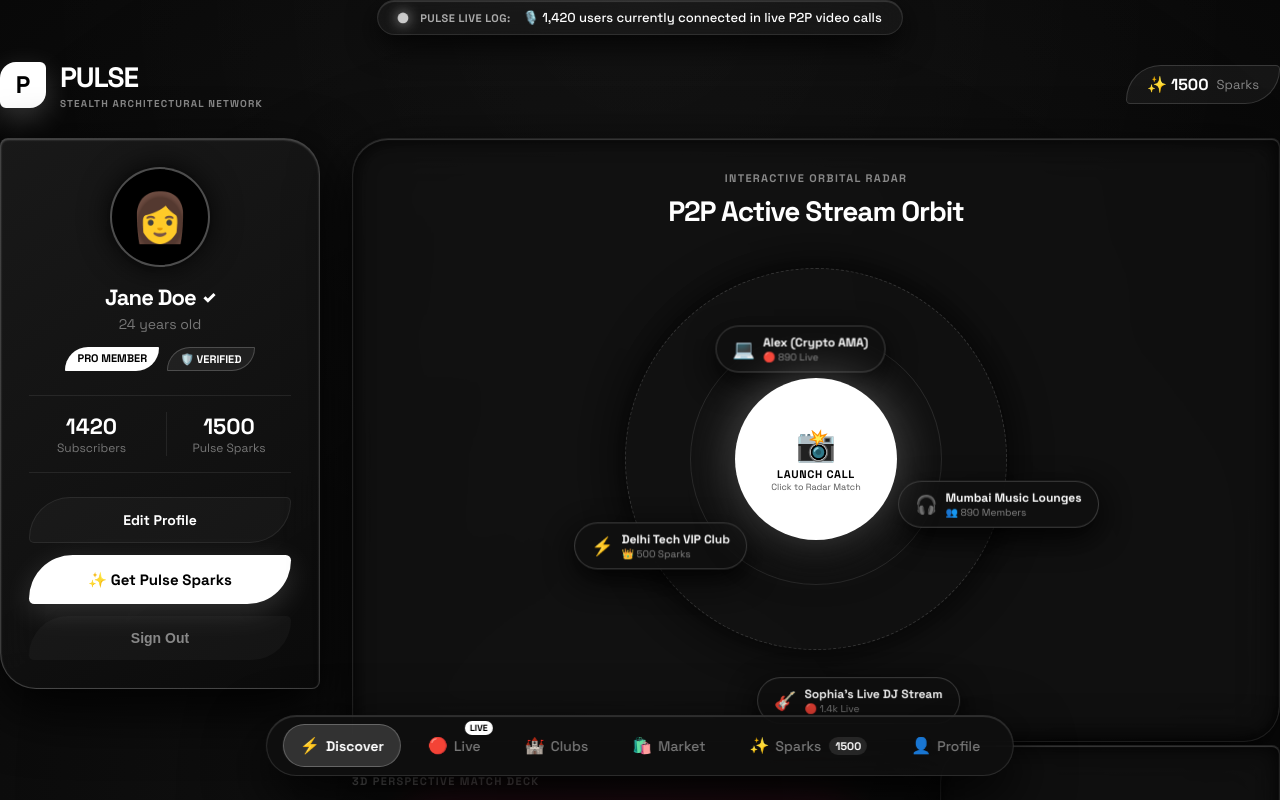
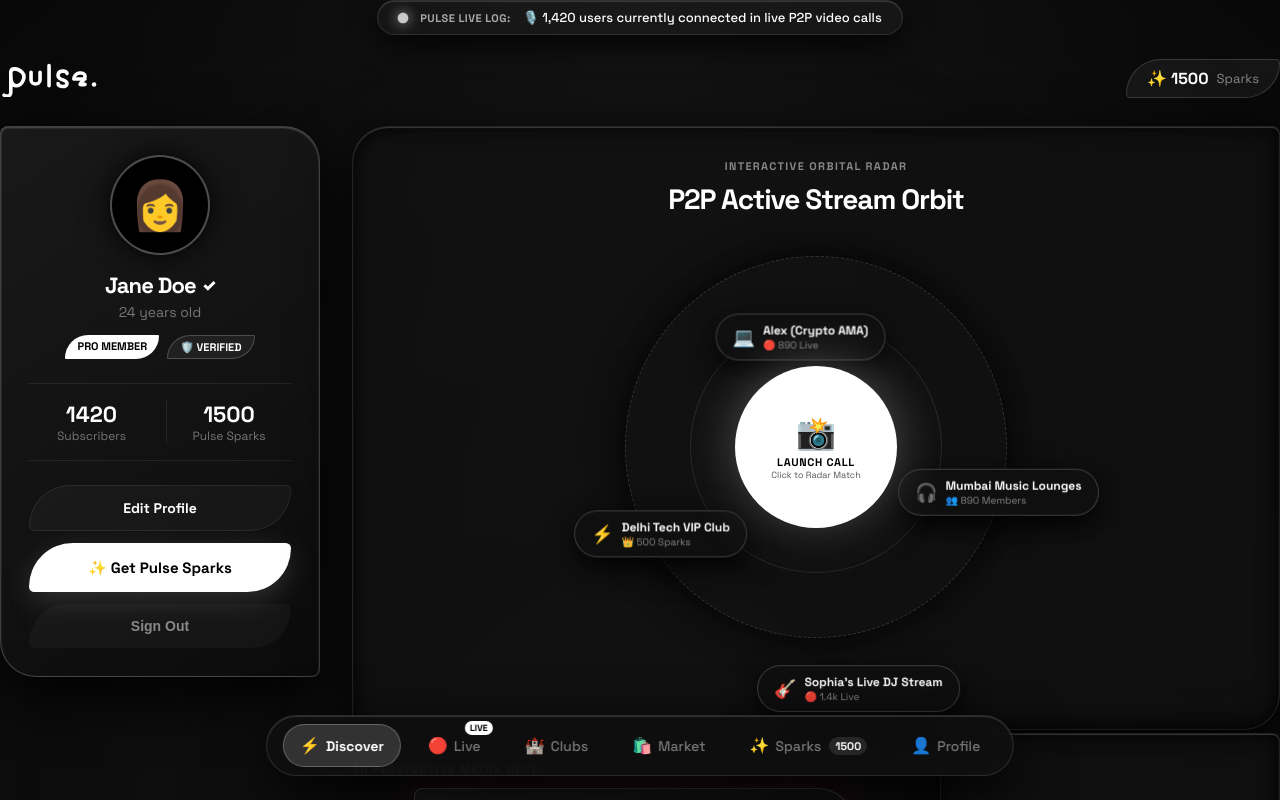
Before and after one commit to gauravpatkotwar/pulse-dating-app, a Next.js app: page / in a window 1280 px wide. Shown: the top 800 px of the page. Built offline with nearby package versions, Linux system fonts and the light colour scheme.

Commit message:
feat: design custom Oprath font deconstructed vector logo for Pulse wordmark

```diff
--- a/src/app/components/Logo.tsx
+++ b/src/app/components/Logo.tsx
@@ -1,29 +1,70 @@
-import React from 'react';
+import React from "react";
 
-export default function Logo({ size = 32 }: { size?: number }) {
+export default function Logo({ size = 32, showDot = true }: { size?: number; showDot?: boolean }) {
+  // Height ratio calculation
+  const height = size;
+  const width = size * 3.6;
+
   return (
-    <div style={{ display: 'flex', alignItems: 'center', gap: '8px' }}>
-      <svg width={size} height={size} viewBox="0 0 24 24" fill="none" xmlns="http://www.w3.org/2000/svg">
-        {/* A sleek, modern pulse/heartbeat line using the lime green UI accent color */}
+    <div style={{ display: "inline-flex", alignItems: "center", gap: "10px" }}>
+      {/* Oprath-Style Deconstructed Futuristic Wordmark SVG for "pulse" */}
+      <svg
+        width={width}
+        height={height}
+        viewBox="0 0 280 80"
+        fill="none"
+        xmlns="http://www.w3.org/2000/svg"
+        style={{ display: "block" }}
+      >
+        {/* Letter 'p' - Oprath style: smooth rounded bowl & sweeping tail */}
         <path
-          d="M2 12H6.5L9 4L15 20L17.5 12H22"
-          stroke="var(--accent)"
-          strokeWidth="3"
+          d="M20 25 C20 15, 35 15, 45 25 C55 35, 45 55, 32 55 C20 55, 20 40, 20 25 Z M20 25 V70 C20 78, 12 80, 5 76"
+          stroke="#FFFFFF"
+          strokeWidth="8"
           strokeLinecap="round"
           strokeLinejoin="round"
         />
-        {/* A subtle glowing dot at the end of the pulse */}
-        <circle cx="22" cy="12" r="3" fill="var(--accent)" />
+
+        {/* Letter 'u' - Oprath style: smooth U-arch */}
+        <path
+          d="M65 25 V42 C65 54, 85 54, 85 42 V25"
+          stroke="#FFFFFF"
+          strokeWidth="8"
+          strokeLinecap="round"
+          strokeLinejoin="round"
+        />
+
+        {/* Letter 'l' - Oprath style: sleek vertical stem */}
+        <path
+          d="M105 10 V55"
+          stroke="#FFFFFF"
+          strokeWidth="8"
+          strokeLinecap="round"
+        />
+
+        {/* Letter 's' - Oprath style: fluid futuristic curve */}
+        <path
+          d="M145 28 C145 20, 125 20, 125 32 C125 44, 145 40, 145 50 C145 60, 125 58, 125 50"
+          stroke="#FFFFFF"
+          strokeWidth="8"
+          strokeLinecap="round"
+          strokeLinejoin="round"
+        />
+
+        {/* Letter 'e' - Oprath style: circular bowl & open arch */}
+        <path
+          d="M185 40 H160 C160 25, 185 22, 185 34 C185 46, 160 56, 185 52"
+          stroke="#FFFFFF"
+          strokeWidth="8"
+          strokeLinecap="round"
+          strokeLinejoin="round"
+        />
+
+        {/* Stealth White Dot */}
+        {showDot && (
+          <circle cx="205" cy="52" r="5" fill="#FFFFFF" />
+        )}
       </svg>
-      <span style={{
-        fontSize: size * 0.8,
-        fontWeight: 700,
-        color: '#fff',
-        letterSpacing: '-1px',
-        lineHeight: 1
-      }}>
-        Pulse.
-      </span>
     </div>
   );
 }
--- a/src/app/page.tsx
+++ b/src/app/page.tsx
@@ -7,6 +7,7 @@ import { useRouter } from "next/navigation";
 import LiveTicker from "./components/LiveTicker";
 import OrbitalRadar from "./components/OrbitalRadar";
 import DiscoverDeck from "./components/DiscoverDeck";
+import Logo from "./components/Logo";
 
 export default function Home() {
   const { isAuthenticated, user, profile, logout, isPremium } = useAppContext();
@@ -28,23 +29,7 @@ export default function Home() {
       {/* Stealth Brand Header */}
       <header style={{ display: 'flex', justifyContent: 'space-between', alignItems: 'center', marginBottom: '28px' }}>
         <div style={{ display: 'flex', alignItems: 'center', gap: '14px' }}>
-          <div style={{
-            width: '46px', height: '46px', background: '#FFFFFF',
-            borderRadius: '16px 6px 16px 6px', display: 'flex', alignItems: 'center', justifyContent: 'center',
-            color: '#000000', fontWeight: '900', fontSize: '24px', boxShadow: '0 10px 30px rgba(255, 255, 255, 0.2)'
-          }}>
-            P
-          </div>
-          <div>
-            <span style={{
-              fontSize: '28px', fontWeight: 900, letterSpacing: '-0.04em', color: '#FFFFFF'
-            }}>
-              PULSE
-            </span>
-            <div style={{ fontSize: '10px', color: '#888888', fontWeight: 800, letterSpacing: '0.12em', marginTop: '2px' }}>
-              STEALTH ARCHITECTURAL NETWORK
-            </div>
-          </div>
+          <Logo size={36} />
         </div>
 
         {/* User Sparks Balance Pill */}
```
